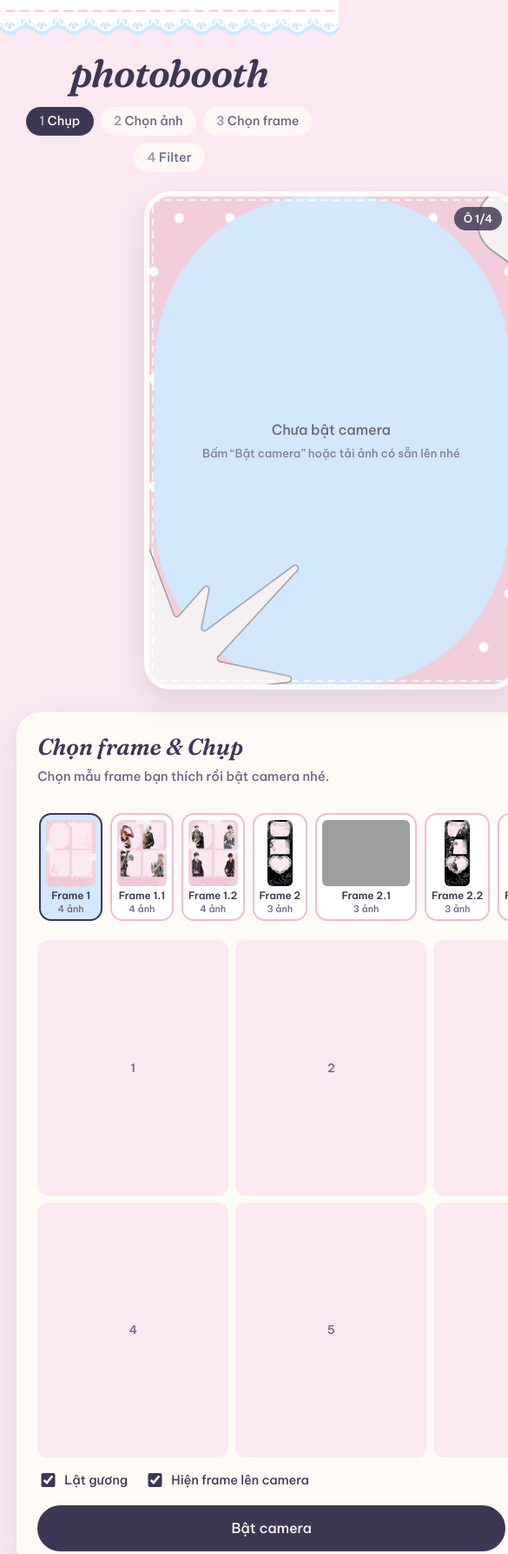
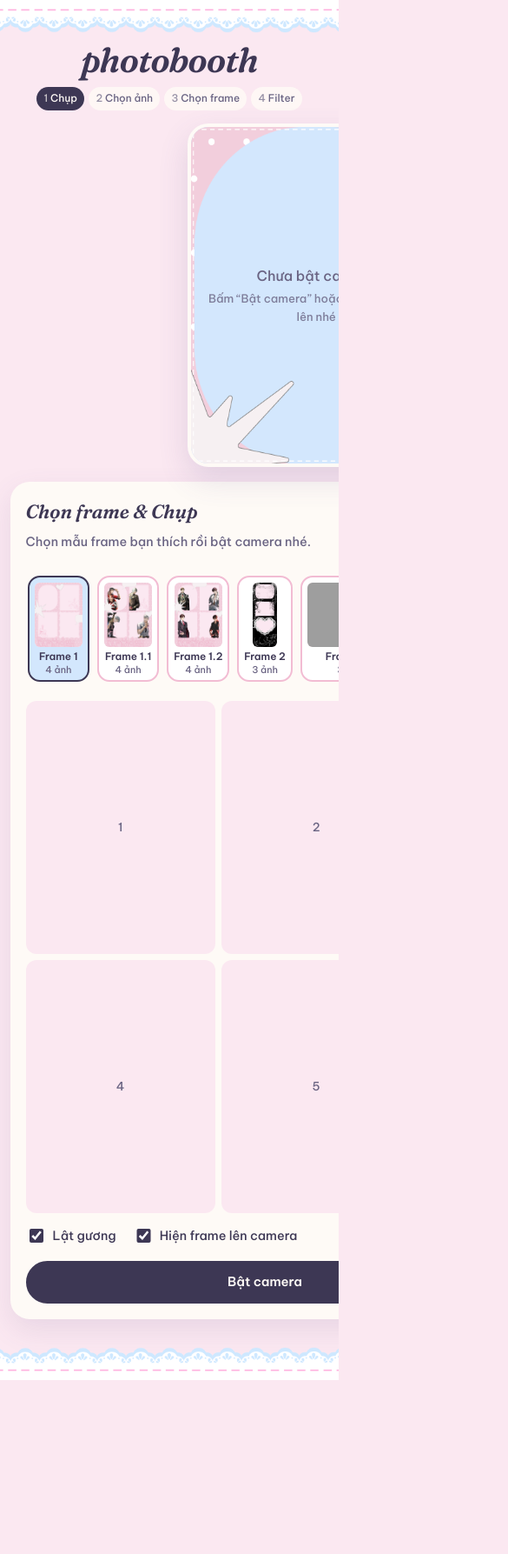
Before and after one commit to minchouyuu/photobooth, a plain HTML site: page index.html in a window 390 px wide. Shown: the top 1787 px of the page at 87% size, 585 px wide, since content can reach past the window. After the commit the page ends 1587 px from the top, so only its background shows below. Drawn offline with Linux system fonts and the light colour scheme; grey boxes are pictures that could not be loaded.

Commit message:
Update style.css

```diff
--- a/style.css
+++ b/style.css
@@ -7,15 +7,32 @@
   --ink: #3d3754;
   --soft: #6a6483;
   --display: 'Fraunces', Georgia, serif;
-  --ui: 'Be Vietnam Pro', system-ui, sans-serif;
+  --ui: 'Be Vietnam Pro', system-ui, -apple-system, sans-serif;
 }
-* { box-sizing: border-box; }
+* { box-sizing: border-box; -webkit-tap-highlight-color: transparent; }
 [hidden] { display: none !important; }
 
+html, body {
+  margin: 0; padding: 0;
+  min-height: 100dvh;
+  overflow-x: hidden;
+}
+
 body {
-  margin: 0; min-height: 100vh; display: flex; flex-direction: column;
+  display: flex; flex-direction: column;
   font: 500 1rem/1.55 var(--ui); color: var(--ink);
-  background: var(--pink) var(--bg, none) center / cover fixed;
+  background-color: var(--pink);
+  position: relative;
+}
+
+/* Lớp nền riêng biệt để không bị lỗi vỡ/zoom trên Safari iOS */
+body::before {
+  content: "";
+  position: fixed;
+  inset: 0;
+  z-index: -1;
+  background: var(--pink) var(--bg, none) center / cover no-repeat;
+  pointer-events: none;
 }
 
 /* ---------- decor ---------- */
@@ -26,20 +43,21 @@ body {
   filter: drop-shadow(0 3px 5px rgba(61, 55, 84, .16));
 }
 .pin {
-  position: absolute; top: -20px; left: -18px; width: 66px; height: auto;
-  transform: rotate(-12deg); pointer-events: none;
+  position: absolute; top: -18px; left: -14px; width: 62px; height: auto;
+  transform: rotate(-12deg); pointer-events: none; z-index: 5;
   filter: drop-shadow(0 3px 5px rgba(61, 55, 84, .18));
 }
 
 /* ---------- ren trang trí ---------- */
 .lace {
   width: 100%;
-  height: 58px;
+  height: 56px;
   background: var(--ren, none) repeat-x center / auto 100%;
   pointer-events: none;
+  flex-shrink: 0;
 }
 .lace-top {
-  margin-bottom: 1.1rem;
+  margin-bottom: .9rem;
   transform: scaleY(-1);
 }
 .lace-bottom {
@@ -49,30 +67,38 @@ body {
 }
 
 /* ---------- đầu trang ---------- */
-header { position: relative; z-index: 1; text-align: center; padding: 0 0 1.4rem; }
+header { position: relative; z-index: 1; text-align: center; padding: 0 0 1.2rem; }
 h1 {
-  margin: 0 0 1rem;
+  margin: 0 0 .9rem;
   padding: 0 1rem;
-  font: italic 600 clamp(2.8rem, 7vw, 4.4rem) / 1.05 var(--display);
+  font: italic 600 clamp(2.5rem, 8vw, 4.4rem) / 1.05 var(--display);
   letter-spacing: -.015em;
 }
 
-.steps { display: flex; flex-wrap: wrap; justify-content: center; gap: .5rem; margin: 0; padding: 0 1rem; list-style: none; counter-reset: s; }
+.steps {
+  display: flex; flex-wrap: nowrap; justify-content: center; gap: .4rem;
+  margin: 0 auto; padding: 0 .8rem; list-style: none; counter-reset: s;
+  max-width: 100%;
+}
 .steps li {
-  counter-increment: s; padding: .35rem .95rem; border-radius: 999px;
-  background: rgba(254, 250, 246, .82); color: var(--soft); font-size: .9rem;
-  transition: all .2s;
+  counter-increment: s; padding: .35rem .85rem; border-radius: 999px;
+  background: rgba(254, 250, 246, .85); color: var(--soft);
+  font-size: .88rem; white-space: nowrap; transition: all .2s;
 }
 .steps li::before { content: counter(s) " "; opacity: .7; }
 .steps li.on   { background: var(--ink); color: var(--cream); }
 .steps li.done { background: var(--blue); color: var(--ink); cursor: pointer; }
 .steps li.done:hover { background: var(--blue2); }
 
-main { position: relative; z-index: 1; width: 100%; max-width: 1120px; margin: 0 auto; padding: 0 1.2rem 3.5rem; }
+main {
+  position: relative; z-index: 1;
+  width: 100%; max-width: 1120px;
+  margin: 0 auto; padding: 0 1.1rem 2.8rem;
+}
 .card {
-  background: var(--cream); border-radius: 28px;
+  background: var(--cream); border-radius: 26px;
   box-shadow: 0 12px 32px rgba(95, 80, 140, .12);
-  padding: 1.5rem;
+  padding: 1.4rem;
   animation: fadeUp .25s ease-out;
 }
 @keyframes fadeUp { from { opacity: 0; transform: translateY(6px); } to { opacity: 1; transform: translateY(0); } }
@@ -81,15 +107,15 @@ main { position: relative; z-index: 1; width: 100%; max-width: 1120px; margin: 0
   display: flex; align-items: center; justify-content: space-between; gap: .6rem;
   margin-bottom: .45rem;
 }
-h2 { margin: 0; font: italic 600 1.65rem / 1.15 var(--display); }
-.hint, #msg { margin: 0 0 .9rem; color: var(--soft); font-size: .92rem; min-height: 2.5em; }
+h2 { margin: 0; font: italic 600 1.55rem / 1.15 var(--display); }
+.hint, #msg { margin: 0 0 .85rem; color: var(--soft); font-size: .9rem; min-height: 2.4em; }
 
 /* ---------- chọn thời gian đếm ngược ---------- */
 .timer-pill {
-  display: inline-flex; background: var(--pink); padding: 3px; border-radius: 999px;
+  display: inline-flex; background: var(--pink); padding: 3px; border-radius: 999px; flex-shrink: 0;
 }
 .t-btn {
-  border: 0; background: none; padding: .2rem .55rem; border-radius: 999px;
+  border: 0; background: none; padding: .22rem .55rem; border-radius: 999px;
   font-size: .78rem; font-weight: 600; color: var(--soft);
 }
 .t-btn[aria-pressed="true"] {
@@ -101,6 +127,7 @@ h2 { margin: 0; font: italic 600 1.65rem / 1.15 var(--display); }
   display: flex;
   gap: .55rem;
   overflow-x: auto;
+  -webkit-overflow-scrolling: touch;
   padding: 2px 2px .6rem;
   margin-bottom: .8rem;
   scrollbar-width: thin;
@@ -118,7 +145,7 @@ h2 { margin: 0; font: italic 600 1.65rem / 1.15 var(--display); }
 }
 .pre-frame-btn:hover:not(:disabled) { border-color: var(--ink); }
 .pre-frame-btn img {
-  height: 76px;
+  height: 74px;
   width: auto;
   border-radius: 6px;
   background: var(--pink);
@@ -144,12 +171,12 @@ h2 { margin: 0; font: italic 600 1.65rem / 1.15 var(--display); }
 .camwrap { position: relative; justify-self: center; width: 100%; transition: max-width .25s; }
 .cam {
   position: relative; aspect-ratio: 4 / 3; overflow: hidden;
-  background: var(--blue); border: 6px solid var(--cream); border-radius: 30px;
+  background: var(--blue); border: 5px solid var(--cream); border-radius: 28px;
   box-shadow: 0 14px 34px rgba(95, 80, 140, .16);
   transition: aspect-ratio .25s;
 }
 
-.portrait-mode .camwrap { max-width: 430px; }
+.portrait-mode .camwrap { max-width: 420px; }
 .portrait-mode .cam { aspect-ratio: 3 / 4; }
 .portrait-mode .rolls li,
 .portrait-mode .pick img { aspect-ratio: 3 / 4; }
@@ -181,7 +208,7 @@ video.flip { transform: scaleX(-1); }
 
 .count {
   position: absolute; inset: 0; display: grid; place-items: center; pointer-events: none; z-index: 3;
-  font: italic 600 clamp(5.5rem, 16vw, 9rem) / 1 var(--display); color: var(--cream);
+  font: italic 600 clamp(5rem, 16vw, 9rem) / 1 var(--display); color: var(--cream);
   text-shadow: 0 2px 0 var(--blue2), 0 6px 26px rgba(61, 55, 84, .45);
 }
 .count.pop { animation: pop .9s ease-out; }
@@ -190,21 +217,21 @@ video.flip { transform: scaleX(-1); }
 #flash.on { animation: flash .6s ease-out; }
 @keyframes flash { from { opacity: .95; } to { opacity: 0; } }
 
-.rolls { display: grid; grid-template-columns: repeat(3, 1fr); gap: .5rem; margin: 0 0 .9rem; padding: 0; list-style: none; }
+.rolls { display: grid; grid-template-columns: repeat(3, 1fr); gap: .45rem; margin: 0 0 .9rem; padding: 0; list-style: none; }
 .rolls li {
   aspect-ratio: 4 / 3; display: grid; place-items: center; overflow: hidden;
   background: var(--pink); border-radius: 12px; color: var(--soft); font-size: .85rem;
 }
 .rolls img { width: 100%; height: 100%; object-fit: cover; }
 
-.toggles { display: flex; flex-wrap: wrap; gap: .6rem 1.2rem; margin-bottom: 1rem; }
+.toggles { display: flex; flex-wrap: wrap; gap: .6rem 1.2rem; margin-bottom: .9rem; }
 .check { display: inline-flex; align-items: center; gap: .45rem; font-size: .9rem; cursor: pointer; }
 input[type="checkbox"] { width: 1.05rem; height: 1.05rem; accent-color: var(--ink); }
 
 /* ---------- bước 2–4: chỉnh ---------- */
 .editor { display: grid; grid-template-columns: minmax(0, 1fr) 380px; gap: 2.2rem; align-items: start; }
 .sheet {
-  position: relative; justify-self: center; background: #fff; padding: 12px; border-radius: 22px;
+  position: relative; justify-self: center; background: #fff; padding: 10px; border-radius: 22px;
   box-shadow: 0 14px 34px rgba(95, 80, 140, .16);
 }
 #cv {
@@ -212,14 +239,14 @@ input[type="checkbox"] { width: 1.05rem; height: 1.05rem; accent-color: var(--in
   height: min(72vh, calc((100vw - 5.5rem) * var(--ar, 1.33)));
 }
 
-.quick-picks { display: flex; gap: .35rem; }
+.quick-picks { display: flex; gap: .35rem; flex-shrink: 0; }
 .mini-btn {
-  padding: .25rem .65rem; border-radius: 999px; font-size: .78rem;
+  padding: .28rem .65rem; border-radius: 999px; font-size: .78rem;
   border: 1.5px solid var(--pink2); background: #fff;
 }
 .mini-btn:hover { background: var(--pink); }
 
-.picks { display: grid; grid-template-columns: repeat(3, 1fr); gap: .55rem; }
+.picks { display: grid; grid-template-columns: repeat(3, 1fr); gap: .5rem; }
 .pick { position: relative; padding: 0; border: 3px solid transparent; border-radius: 14px; overflow: hidden; background: var(--pink); }
 .pick img { display: block; width: 100%; aspect-ratio: 4 / 3; object-fit: cover; }
 .pick span {
@@ -229,52 +256,108 @@ input[type="checkbox"] { width: 1.05rem; height: 1.05rem; accent-color: var(--in
 .pick span:empty { display: none; }
 .pick[aria-pressed="true"] { border-color: var(--ink); }
 
-.frames { display: flex; flex-wrap: wrap; gap: .7rem; margin-bottom: .8rem; }
+.frames { display: flex; flex-wrap: wrap; gap: .65rem; margin-bottom: .8rem; }
 .frame-opt {
-  display: grid; justify-items: center; gap: .35rem; padding: 8px 8px 6px; background: #fff;
+  display: grid; justify-items: center; gap: .3rem; padding: 7px 7px 6px; background: #fff;
   border: 2px solid var(--pink); border-radius: 16px;
 }
-.frame-opt img { height: 118px; width: auto; border-radius: 8px; background: var(--pink); }
+.frame-opt img { height: 114px; width: auto; border-radius: 8px; background: var(--pink); }
 .frame-opt small { color: var(--soft); font-size: .78rem; }
 .frame-opt[aria-pressed="true"] { border-color: var(--ink); background: var(--blue); }
 
-.chips { display: flex; flex-wrap: wrap; gap: .5rem; }
+.chips { display: flex; flex-wrap: wrap; gap: .45rem; }
 .chip {
-  display: inline-flex; align-items: center; gap: .5rem; padding: .45rem .95rem .45rem .6rem;
-  background: #fff; border: 2px solid var(--pink); border-radius: 999px;
+  display: inline-flex; align-items: center; gap: .45rem; padding: .45rem .9rem .45rem .6rem;
+  background: #fff; border: 2px solid var(--pink); border-radius: 999px; font-size: .9rem;
 }
 .chip i { width: 16px; height: 16px; border-radius: 50%; border: 1.5px solid rgba(61, 55, 84, .25); }
 .chip[aria-pressed="true"] { background: var(--ink); border-color: var(--ink); color: var(--cream); }
 
 /* ---------- nút ---------- */
-.actions { display: flex; flex-wrap: wrap; gap: .6rem; margin-top: 1.1rem; }
+.actions { display: flex; flex-wrap: wrap; gap: .55rem; margin-top: 1.1rem; }
 button, .upload-btn { font: inherit; cursor: pointer; color: var(--ink); }
 .primary, .ghost {
-  padding: .75rem 1.2rem; border-radius: 999px; border: 2px solid var(--ink);
+  padding: .75rem 1.15rem; border-radius: 999px; border: 2px solid var(--ink);
   background: var(--blue); transition: background .15s; text-align: center;
+  min-height: 46px;
 }
-.primary { flex: 1; background: var(--ink); color: var(--cream); }
+.primary { flex: 1 1 auto; background: var(--ink); color: var(--cream); font-weight: 600; }
 .primary:hover:not(:disabled) { background: #54496f; }
 .ghost:hover:not(:disabled) { background: var(--pink); }
 .upload-btn { display: inline-flex; align-items: center; justify-content: center; background: #fff; }
-.link { width: 100%; padding: .3rem; border: 0; background: none; color: var(--soft); text-decoration: underline; }
+.link { width: 100%; padding: .4rem; border: 0; background: none; color: var(--soft); text-decoration: underline; font-size: .9rem; }
 button:disabled { opacity: .5; cursor: not-allowed; }
 button:focus-visible, input:focus-visible { outline: 3px solid var(--blue2); outline-offset: 3px; }
 
 #toast {
-  position: fixed; left: 50%; bottom: 1.4rem; z-index: 5; margin: 0; max-width: calc(100vw - 2rem);
+  position: fixed; left: 50%; bottom: calc(1.2rem + env(safe-area-inset-bottom)); z-index: 10;
+  margin: 0; max-width: calc(100vw - 2rem);
   transform: translate(-50%, 20px); opacity: 0; pointer-events: none;
-  padding: .7rem 1.2rem; border-radius: 999px; background: var(--ink); color: var(--cream); font-size: .92rem;
-  transition: opacity .25s, transform .25s;
+  padding: .65rem 1.15rem; border-radius: 999px; background: var(--ink); color: var(--cream); font-size: .88rem;
+  transition: opacity .25s, transform .25s; text-align: center;
 }
 #toast.show { opacity: 1; transform: translate(-50%, 0); }
 
+/* ================= TỐI ƯU GIAO DIỆN ĐIỆN THOẠI ================= */
 @media (max-width: 860px) {
-  .capture, .editor { grid-template-columns: 1fr; gap: 1.6rem; }
+  .lace { height: 38px; }
+  .lace-top { margin-bottom: .6rem; }
+
+  header { padding-bottom: .9rem; }
+  h1 { margin-bottom: .65rem; }
+
+  /* Thanh bước gọn trên 1 hàng */
+  .steps { gap: .3rem; padding: 0 .6rem; }
+  .steps li { padding: .3rem .65rem; font-size: .78rem; }
+
+  main { padding: 0 .75rem 2rem; }
+  .card { padding: 1.1rem; border-radius: 22px; }
+  h2 { font-size: 1.38rem; }
+
+  .capture, .editor { grid-template-columns: 1fr; gap: 1.1rem; }
+
+  /* Camera gọn gàng trên màn hình dọc điện thoại */
+  .portrait-mode .camwrap { max-width: 76vw; }
+  .camwrap { max-width: 92vw; }
+  .cam { border-width: 4px; border-radius: 24px; }
+  .pin { width: 48px; top: -12px; left: -10px; }
+
+  /* Ghim ảnh xem trước ở đầu màn hình khi chỉnh sửa trên điện thoại */
+  .sheet {
+    position: sticky;
+    top: 8px;
+    z-index: 4;
+    padding: 8px;
+    border-radius: 18px;
+    background: rgba(255, 255, 255, .96);
+    backdrop-filter: blur(6px);
+  }
+  #cv {
+    height: auto;
+    max-height: 44vh;
+    max-width: 82vw;
+  }
+
+  /* Lưới chọn frame trên mobile chia 3 cột đều nhau */
+  .frames {
+    display: grid;
+    grid-template-columns: repeat(3, 1fr);
+    gap: .5rem;
+  }
+  .frame-opt { padding: 6px 4px; }
+  .frame-opt img { height: 88px; }
+
+  /* Ẩn bớt icon decor rìa ngoài để không che chữ trên màn hình nhỏ */
   .decor img:not(.keep) { display: none; }
-  .frame-opt img { height: 96px; }
-  .lace { height: 42px; }
+  .decor img.keep { opacity: .75; transform: scale(.8) rotate(var(--r, 0deg)); }
 }
+
+@media (max-width: 400px) {
+  .steps li { padding: .28rem .52rem; font-size: .74rem; }
+  .actions { gap: .45rem; }
+  .primary, .ghost { padding: .7rem .9rem; font-size: .92rem; }
+}
+
 @media (prefers-reduced-motion: reduce) {
   .count.pop, #flash.on, .card { animation: none; }
   #toast, .primary { transition: none; }
```
